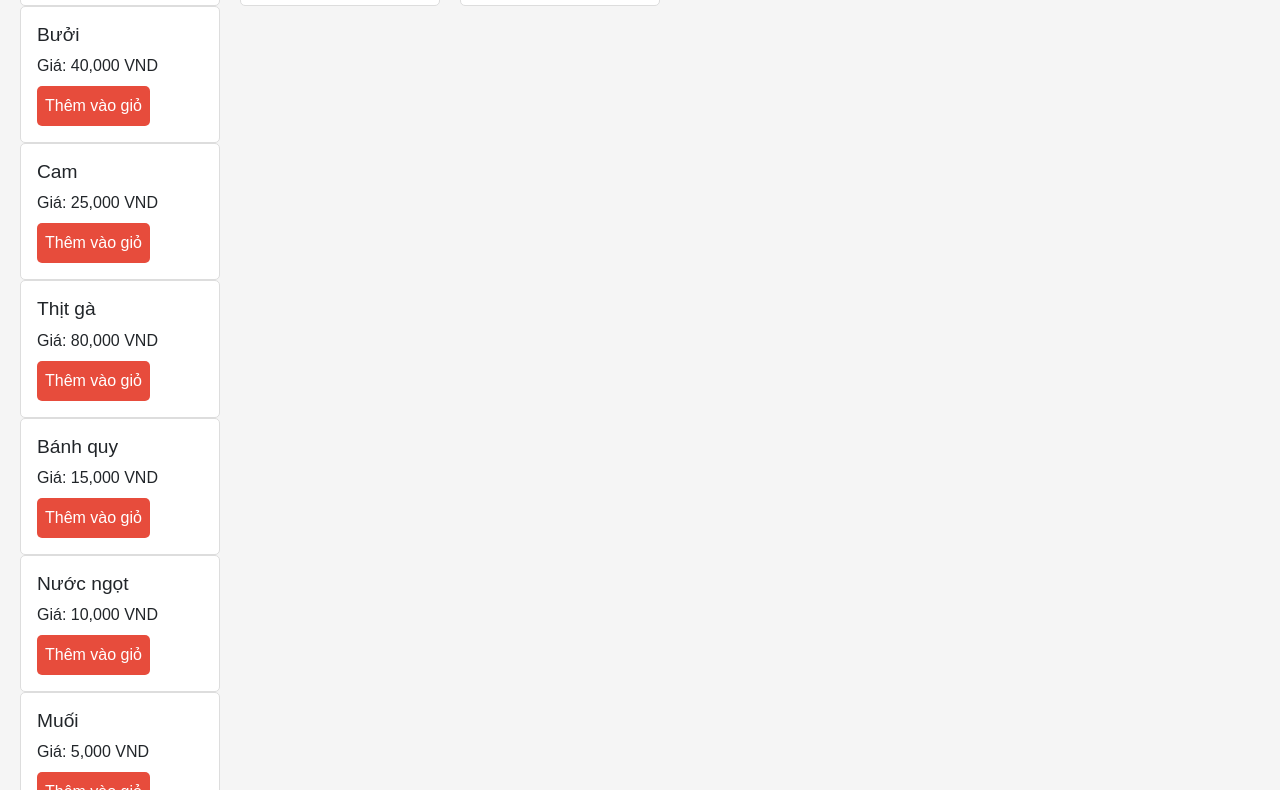
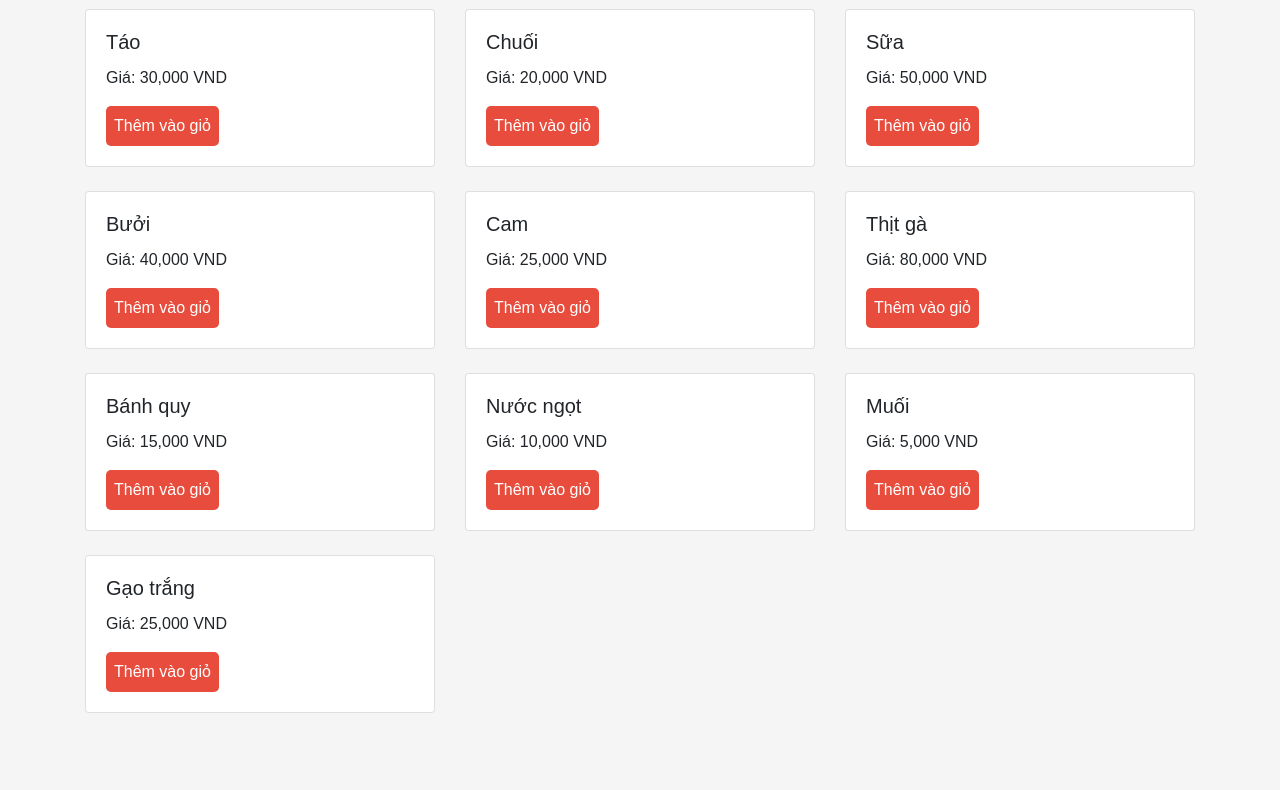
Before and after one commit to Minhne2194/BTLKithuatphanmem, a plain HTML site: page index.html in a window 1280 px wide. Shown: the part 271-1061 px from the top of the page. After the commit the page ends 1028 px from the top, so only its background shows below. Drawn offline with nearby package versions, Linux system fonts and the light colour scheme.

Commit message:
Update index.html

```diff
--- a/index.html
+++ b/index.html
@@ -155,23 +155,39 @@ main {
 #confirm-delivery:hover {
     background-color: #2980b9;
 }
+        .modal {
+            display: none; /* Ẩn modal theo mặc định */
+        }
+        .hidden {
+            display: none;
+        }
 
   </style>
 </head>
 <body>
+    <h1 class="text-center mt-4">Siêu Thị Online</h1>
 
     <div id="delivery-modal" class="modal">
+        <div class="modal-dialog">
             <div class="modal-content">
-            <h2>Chọn khu vực giao hàng</h2>
+                <div class="modal-header">
+                    <h5 class="modal-title">Chọn khu vực giao hàng</h5>
+                    <button type="button" class="close" data-dismiss="modal">&times;</button>
+                </div>
+                <div class="modal-body">
                     <label for="city-select">Chọn tỉnh thành:</label>
-            <select id="city-select"></select>
-            <button id="confirm-delivery">Xác nhận</button>
+                    <select id="city-select" class="form-control"></select>
+                </div>
+                <div class="modal-footer">
+                    <button id="confirm-delivery" class="btn btn-primary">Xác nhận</button>
+                </div>
+            </div>
         </div>
     </div>
 
-    <header>
-        <div class="header-items">
-                <select id="category-select">
+    <header class="mb-4">
+        <div class="d-flex justify-content-between align-items-center">
+            <select id="category-select" class="form-control w-25">
                 <option value="all">Danh mục sản phẩm</option>
                 <option value="fruits_vegetables">Rau củ, trái cây</option>
                 <option value="dairy">Sữa</option>
@@ -182,76 +198,117 @@ main {
                 <option value="home_living">Nhà cửa và đời sống</option>
             </select>
 
-        <input type="text" id="search-bar" placeholder="Tìm kiếm sản phẩm...">
+            <input type="text" id="search-bar" class="form-control mx-2" placeholder="Tìm kiếm sản phẩm...">
 
             <div class="cart">
-            <button id="cart-btn">Giỏ Hàng (<span id="cart-count">0</span>)</button>
+                <button id="cart-btn" class="btn btn-outline-primary">
+                    Giỏ Hàng (<span id="cart-count">0</span>)
+                </button>
+            </div>
         </div>
     </header>
 
 
-    <main>
-        <h2>Sản phẩm</h2>
-        <div class="product-list">
-            <div class="product">
-                <h3>Táo</h3>
-                <p>Giá: 30,000 VND</p>
-                <button class="add-to-cart" data-name="Táo" data-price="30000">Thêm vào giỏ</button>
+<main class="container mt-5">
+    <h2 class="text-center mb-4">Sản phẩm</h2>
+    <div class="row">
+        <div class="col-md-4 mb-4">
+            <div class="card">
+                <div class="card-body">
+                    <h5 class="card-title">Táo</h5>
+                    <p class="card-text">Giá: 30,000 VND</p>
+                    <button class="btn btn-success add-to-cart" data-name="Táo" data-price="30000">Thêm vào giỏ</button>
                 </div>
-            <div class="product">
-                <h3>Chuối</h3>
-                <p>Giá: 20,000 VND</p>
-                <button class="add-to-cart" data-name="Chuối" data-price="20000">Thêm vào giỏ</button>
             </div>
-            <div class="product">
-                <h3>Sữa</h3>
-                <p>Giá: 50,000 VND</p>
-                <button class="add-to-cart" data-name="Sữa" data-price="50000">Thêm vào giỏ</button>
+        </div>
+        <div class="col-md-4 mb-4">
+            <div class="card">
+                <div class="card-body">
+                    <h5 class="card-title">Chuối</h5>
+                    <p class="card-text">Giá: 20,000 VND</p>
+                    <button class="btn btn-success add-to-cart" data-name="Chuối" data-price="20000">Thêm vào giỏ</button>
+                </div>
+            </div>
+        </div>
+        <div class="col-md-4 mb-4">
+            <div class="card">
+                <div class="card-body">
+                    <h5 class="card-title">Sữa</h5>
+                    <p class="card-text">Giá: 50,000 VND</p>
+                    <button class="btn btn-success add-to-cart" data-name="Sữa" data-price="50000">Thêm vào giỏ</button>
+                </div>
+            </div>
+        </div>
+        <div class="col-md-4 mb-4">
+            <div class="card">
+                <div class="card-body">
+                    <h5 class="card-title">Bưởi</h5>
+                    <p class="card-text">Giá: 40,000 VND</p>
+                    <button class="btn btn-success add-to-cart" data-name="Bưởi" data-price="40000">Thêm vào giỏ</button>
+                </div>
+            </div>
+        </div>
+        <div class="col-md-4 mb-4">
+            <div class="card">
+                <div class="card-body">
+                    <h5 class="card-title">Cam</h5>
+                    <p class="card-text">Giá: 25,000 VND</p>
+                    <button class="btn btn-success add-to-cart" data-name="Cam" data-price="25000">Thêm vào giỏ</button>
+                </div>
+            </div>
+        </div>
+        <div class="col-md-4 mb-4">
+            <div class="card">
+                <div class="card-body">
+                    <h5 class="card-title">Thịt gà</h5>
+                    <p class="card-text">Giá: 80,000 VND</p>
+                    <button class="btn btn-success add-to-cart" data-name="Thịt gà" data-price="80000">Thêm vào giỏ</button>
+                </div>
+            </div>
+        </div>
+        <div class="col-md-4 mb-4">
+            <div class="card">
+                <div class="card-body">
+                    <h5 class="card-title">Bánh quy</h5>
+                    <p class="card-text">Giá: 15,000 VND</p>
+                    <button class="btn btn-success add-to-cart" data-name="Bánh quy" data-price="15000">Thêm vào giỏ</button>
+                </div>
+            </div>
+        </div>
+        <div class="col-md-4 mb-4">
+            <div class="card">
+                <div class="card-body">
+                    <h5 class="card-title">Nước ngọt</h5>
+                    <p class="card-text">Giá: 10,000 VND</p>
+                    <button class="btn btn-success add-to-cart" data-name="Nước ngọt" data-price="10000">Thêm vào giỏ</button>
+                </div>
+            </div>
+        </div>
+        <div class="col-md-4 mb-4">
+            <div class="card">
+                <div class="card-body">
+                    <h5 class="card-title">Muối</h5>
+                    <p class="card-text">Giá: 5,000 VND</p>
+                    <button class="btn btn-success add-to-cart" data-name="Muối" data-price="5000">Thêm vào giỏ</button>
+                </div>
+            </div>
+        </div>
+        <div class="col-md-4 mb-4">
+            <div class="card">
+                <div class="card-body">
+                    <h5 class="card-title">Gạo trắng</h5>
+                    <p class="card-text">Giá: 25,000 VND</p>
+                    <button class="btn btn-success add-to-cart" data-name="Gạo trắng" data-price="25000">Thêm vào giỏ</button>
+                </div>
+            </div>
         </div>
     </div>
 
     <div id="cart" class="hidden">
         <h2>Giỏ Hàng</h2>
-            <ul id="cart-items"></ul>
+        <ul id="cart-items" class="list-group mb-3"></ul>
         <p id="total-price">Tổng: 0 VND</p>
-            <button id="checkout-btn">Thanh Toán</button>
-        </div>
-                <div class="product">
-            <h3>Bưởi</h3>
-            <p>Giá: 40,000 VND</p>
-            <button class="add-to-cart" data-name="Bưởi" data-price="40000">Thêm vào giỏ</button>
-        </div>
-        <div class="product">
-            <h3>Cam</h3>
-            <p>Giá: 25,000 VND</p>
-            <button class="add-to-cart" data-name="Cam" data-price="25000">Thêm vào giỏ</button>
-        </div>
-        <div class="product">
-            <h3>Thịt gà</h3>
-            <p>Giá: 80,000 VND</p>
-            <button class="add-to-cart" data-name="Thịt gà" data-price="80000">Thêm vào giỏ</button>
-        </div>
-
-        <div class="product">
-            <h3>Bánh quy</h3>
-            <p>Giá: 15,000 VND</p>
-            <button class="add-to-cart" data-name="Bánh quy" data-price="15000">Thêm vào giỏ</button>
-        </div>
-        <div class="product">
-            <h3>Nước ngọt</h3>
-            <p>Giá: 10,000 VND</p>
-            <button class="add-to-cart" data-name="Nước ngọt" data-price="10000">Thêm vào giỏ</button>
-        </div>
-        <div class="product">
-            <h3>Muối</h3>
-            <p>Giá: 5,000 VND</p>
-            <button class="add-to-cart" data-name="Muối" data-price="5000">Thêm vào giỏ</button>
-        </div>
-        <div class="product">
-            <h3>Gạo trắng</h3>
-            <p>Giá: 25,000 VND</p>
-            <button class="add-to-cart" data-name="Gạo trắng" data-price="25000">Thêm vào giỏ</button>
-        </div>
+        <button id="checkout-btn" class="btn btn-primary">Thanh Toán</button>
     </div>
 </main>
 
@@ -392,5 +449,8 @@ confirmDeliveryBtn.addEventListener("click", () => {
     }
 });
     </script>
+    <script src="https://code.jquery.com/jquery-3.5.1.slim.min.js"></script>
+    <script src="https://cdn.jsdelivr.net/npm/@popperjs/core@2.10.2/dist/umd/popper.min.js"></script>
+    <script src="https://maxcdn.bootstrapcdn.com/bootstrap/4.5.2/js/bootstrap.min.js"></script>
 </body>
 </html>
```
Lines whose indentation alone changed are shown as unchanged.
